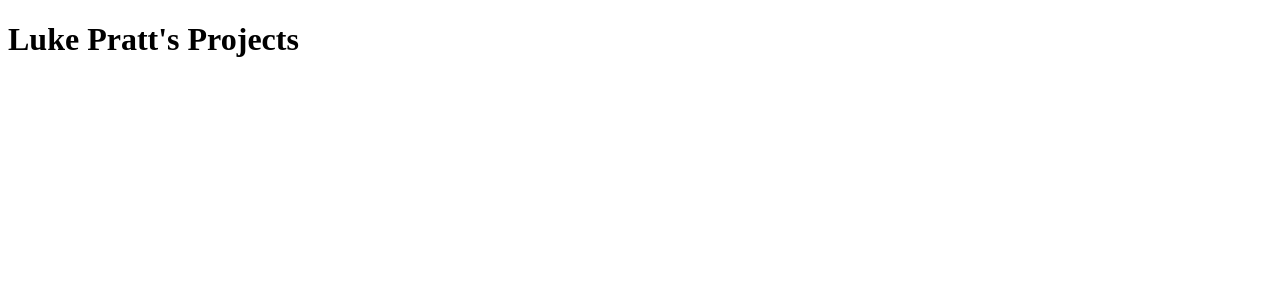
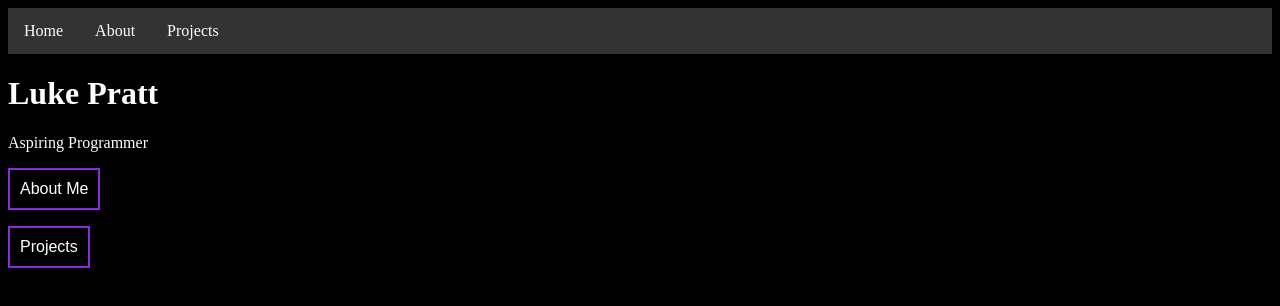
Before and after one commit to QuakN/QuakN.github.io, a plain HTML site: page Projects.html in a window 1280 px wide. Drawn offline with Linux system fonts and the light colour scheme.

Commit message:
new styling 1

```diff
--- a/Projects.html
+++ b/Projects.html
@@ -2,22 +2,67 @@
 <html lang="en">
 <head>
     <meta charset="utf-8"/>
-    <title>Luke Pratt's Projects</title>
+    <title>Luke Pratt's Portfolio</title>
     <style>
+        body {
+            background-color: black;
+            color: white
+        }
         button {
             background-color: transparent;
-            border: 2px solid black;
+            color: white;
+            border: 2px solid blueviolet;
             padding: 10px;
             font-size: 1.0rem;
         }
         button:hover {
-            background-color: blue;
-            border: 2px solid black;
+            background-color: darkorchid;
+            border: 2px solid blueviolet;
             color: white;
+        }
+        ul {
+            list-style-type: none;
+            margin: 0;
+            padding: 0;
+            overflow: hidden;
+            background-color: #333;
+        }
+        li {
+            /*display: inline;*/
+            float: left;
+        }
+        li a {
+            display: block;
+            color: white;
+            text-align: center;
+            padding: 14px 16px;
+            text-decoration: none;
+        }
+        li a:hover {
+            background-color: #111;
+        }
+        .active {
+            background-color: blueviolet;
         }
     </style>
 </head>
 <body>
-    <h1>Luke Pratt's Projects</h1>
+    <ul>
+        <li><a href="https://quakn.github.io/index">Home</a></li>
+        <li><a href="https://quakn.github.io/About">About</a></li>
+        <li><a href="https://quakn.github.io/Projects">Projects</a></li>
+    </ul>
+    <h1>Luke Pratt</h1>
+        <p>Aspiring Programmer</p>
+        <p><button id="About">About Me</button></p>
+        <p><button id="Projects">Projects</button></p>
+        <script><!--js-->
+            document.getElementById("About").onclick = function () {
+                location.href = "https://quakn.github.io/About"
+            }
+            document.getElementById("Projects").onclick = function () {
+                location.href = "https://quakn.github.io/Projects"
+            }
+        </script>
 </body>
 </html>
```
Also changed, not shown: About.html (+48 -4 lines), index.html (+37 -3 lines).
